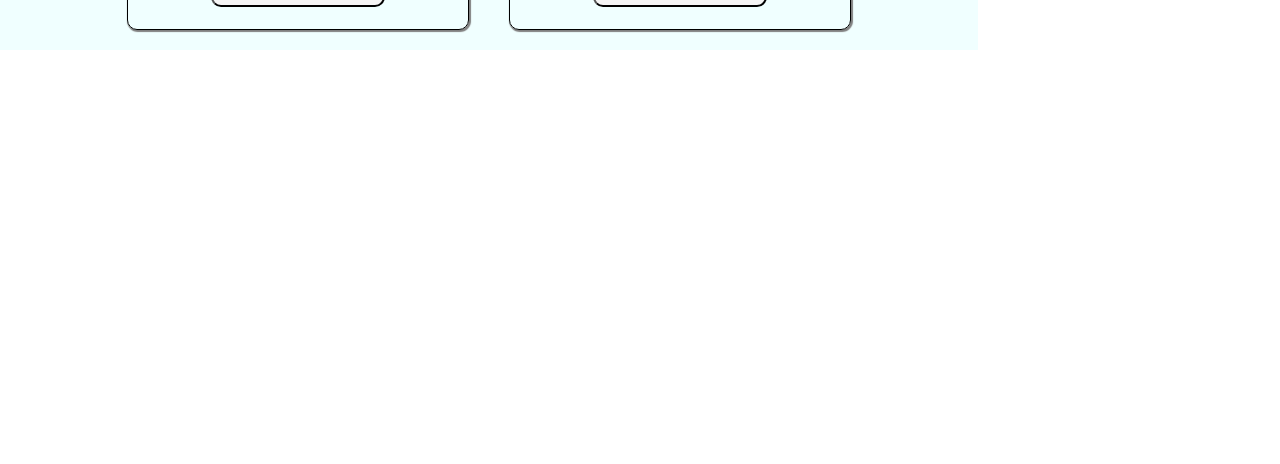
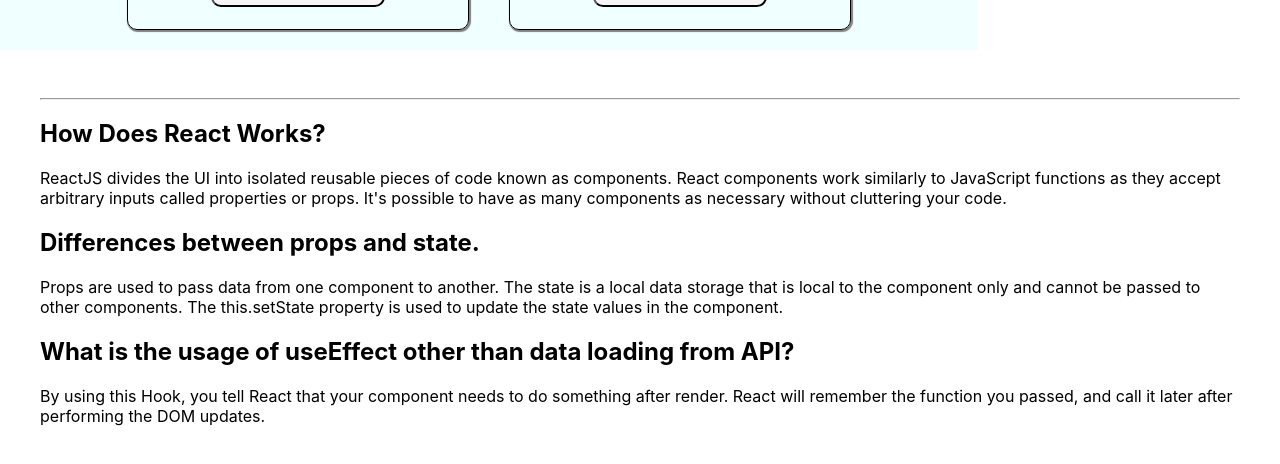
Before and after one commit to junaaid96/cycling-hub, a React (Create React App) app: page / in a window 1280 px wide. Shown: the part 1269-1733 px from the top of the page. Before the commit the page ends 1319 px from the top, so only its background shows below. Built offline with nearby package versions, Linux system fonts and the light colour scheme.

Commit message:
Q/A added

```diff
--- a/src/App.js
+++ b/src/App.js
@@ -1,11 +1,12 @@
 import './App.css';
+import Blog from './components/Blog/Blog';
 import Main from './components/Main/Main';
-import Sidebar from './components/Sidebar/Sidebar';
 
 function App() {
   return (
     <div>
       <Main></Main>
+      <Blog></Blog>
     </div>
   );
 }
--- /dev/null
+++ b/src/components/Blog/Blog.css
@@ -0,0 +1,4 @@
+.blog{
+    margin: 20px;
+    padding: 20px;
+}
--- /dev/null
+++ b/src/components/Blog/Blog.js
@@ -0,0 +1,18 @@
+import React from 'react';
+import './Blog.css';
+
+const Blog = () => {
+    return (
+        <div className='blog'>
+            <hr />
+            <h2>How Does React Works?</h2>
+            <p>ReactJS divides the UI into isolated reusable pieces of code known as components. React components work similarly to JavaScript functions as they accept arbitrary inputs called properties or props. It's possible to have as many components as necessary without cluttering your code.</p>
+            <h2>Differences between props and state.</h2>
+            <p>Props are used to pass data from one component to another. The state is a local data storage that is local to the component only and cannot be passed to other components. The this.setState property is used to update the state values in the component.</p>
+            <h2>What is the usage of useEffect other than data loading from API?</h2>
+            <p>By using this Hook, you tell React that your component needs to do something after render. React will remember the function you passed, and call it later after performing the DOM updates.</p>
+        </div>
+    );
+};
+
+export default Blog;
```
